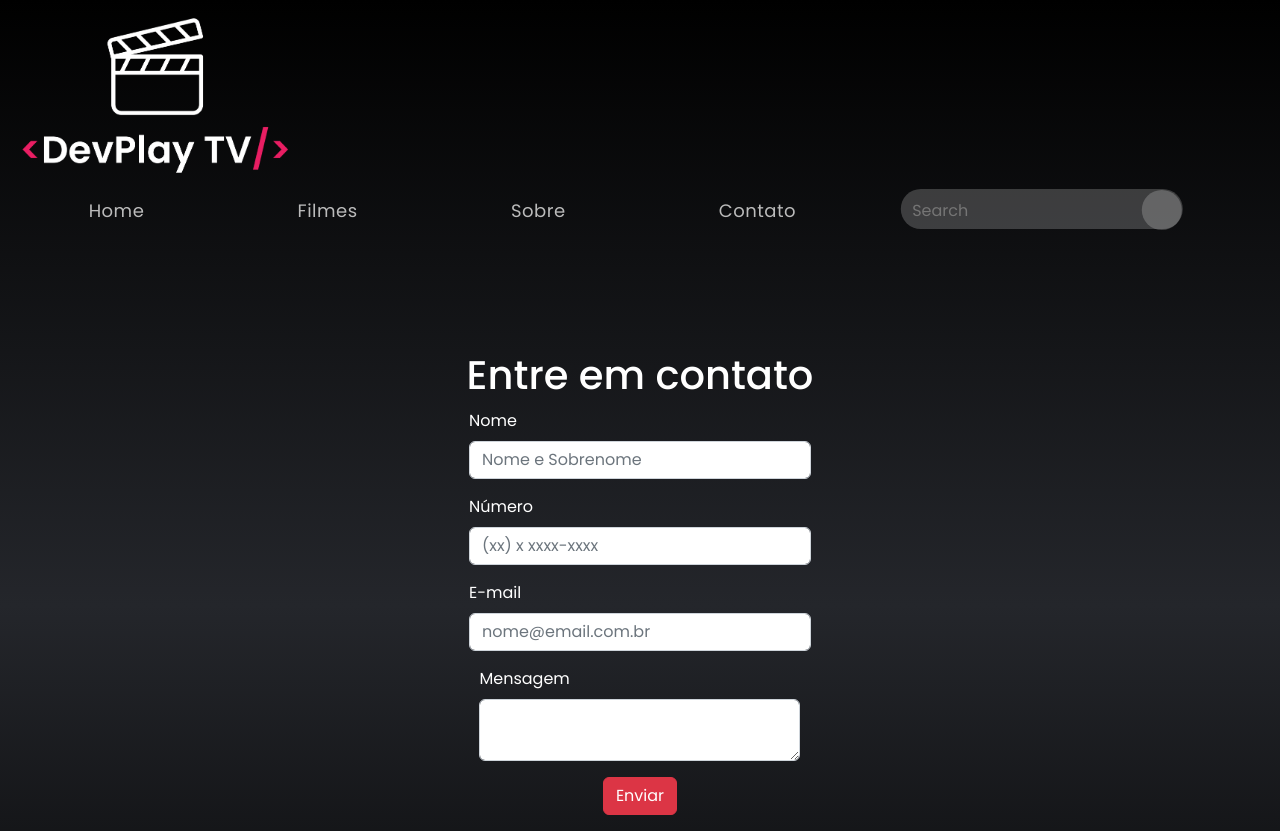
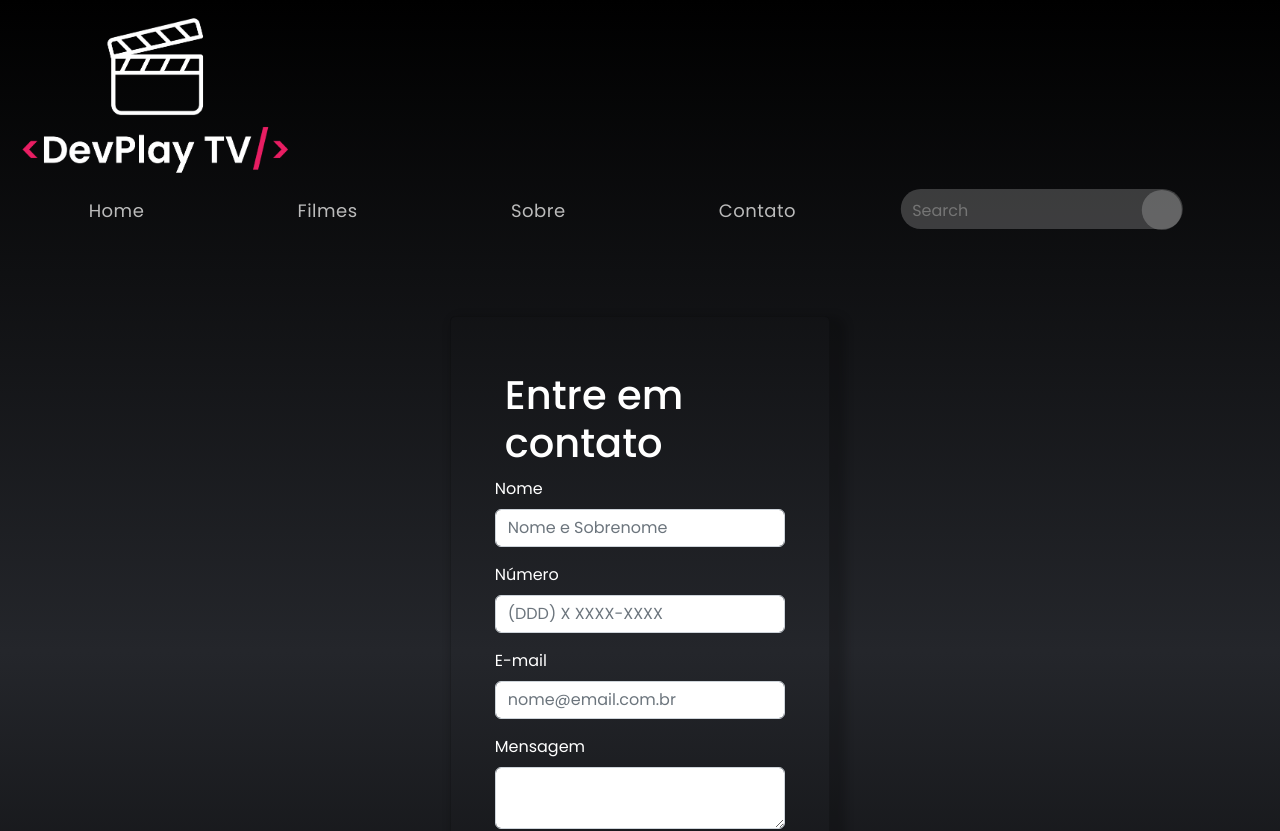
Before and after one commit to moondev94/projeto-modulo3-squad1, a React (Create React App) app: page /Contato in a window 1280 px wide. Shown: the top 831 px of the page. Built offline with nearby package versions, Linux system fonts and the light colour scheme; a web font is replaced by a local one.

Commit message:
Card criado

```diff
--- a/src/view/Contato.jsx
+++ b/src/view/Contato.jsx
@@ -1,20 +1,22 @@
 import React, { useState } from 'react';
 import { Button, Modal, ModalHeader, ModalBody, ModalFooter } from 'reactstrap';
-import { FormGroup, Label, Input, Form } from 'reactstrap';
+import { Card, FormGroup, Label, Input, Form } from 'reactstrap';
 import 'bootstrap/dist/css/bootstrap.min.css';
 import "./css/Contato.css"
 
 const Contato = () => {
+  document.title="Contato";
   const [name, setName] = useState("");
   const [email, setEmail] = useState("");
   const [modal, setModal] = useState(false);
 
   const toggle = () => setModal(!modal);
-  document.title = "Contatos"
   return (
     <div className="corpoContato">
 
-    <Form className="bg-#24262b"
+
+  <Card className="cd">
+  <Form className="bg-#24262b"
     fluid
   >
 
@@ -39,7 +41,7 @@ const Contato = () => {
     <Input
       id="exampleNumber"
       name="number"
-      placeholder="(xx) x xxxx-xxxx"
+      placeholder="(DDD) X XXXX-XXXX"
       type="number"
 
     />
@@ -84,9 +86,10 @@ const Contato = () => {
 
         </ModalFooter>
       </Modal>
+
 </div>
   </Form>
-
+</Card>
   </div>
 
 )}
```
